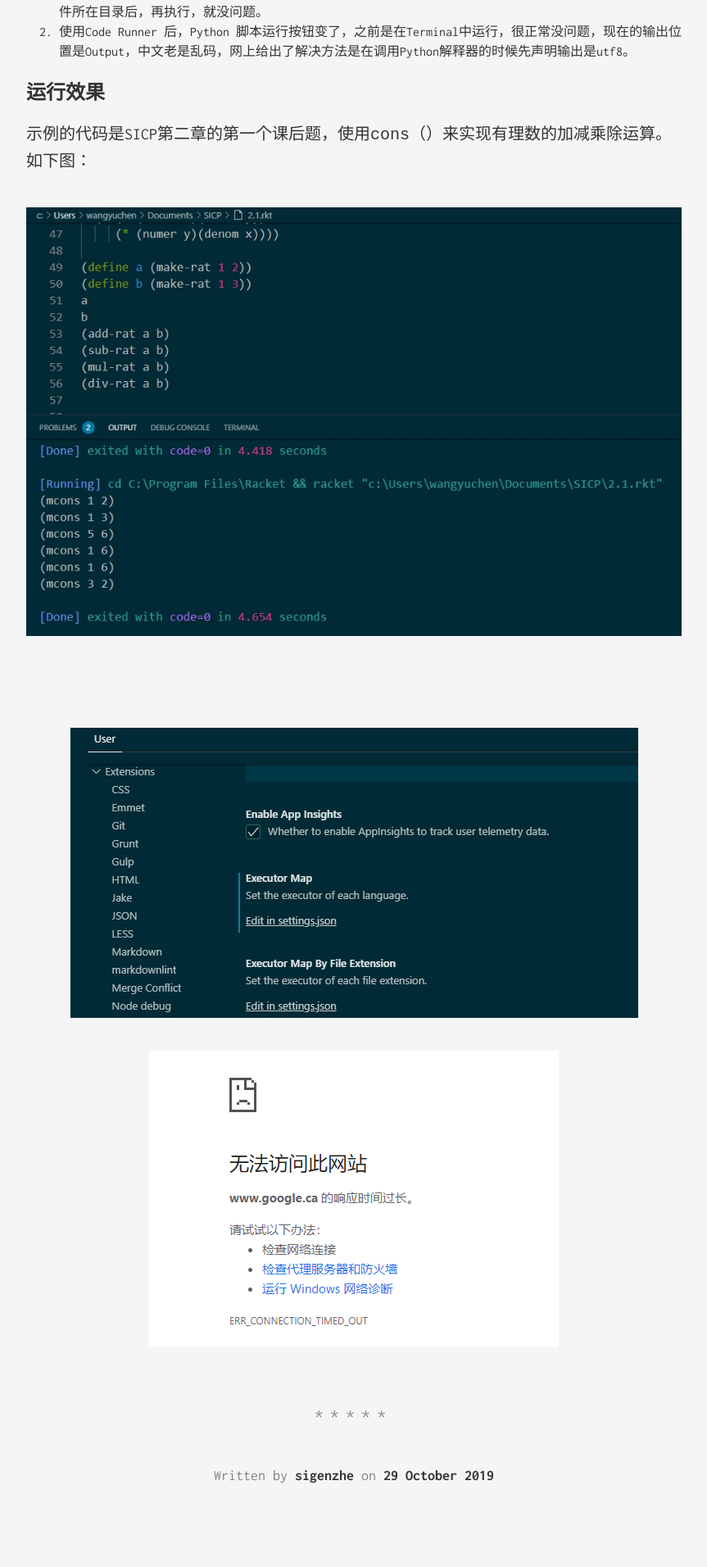
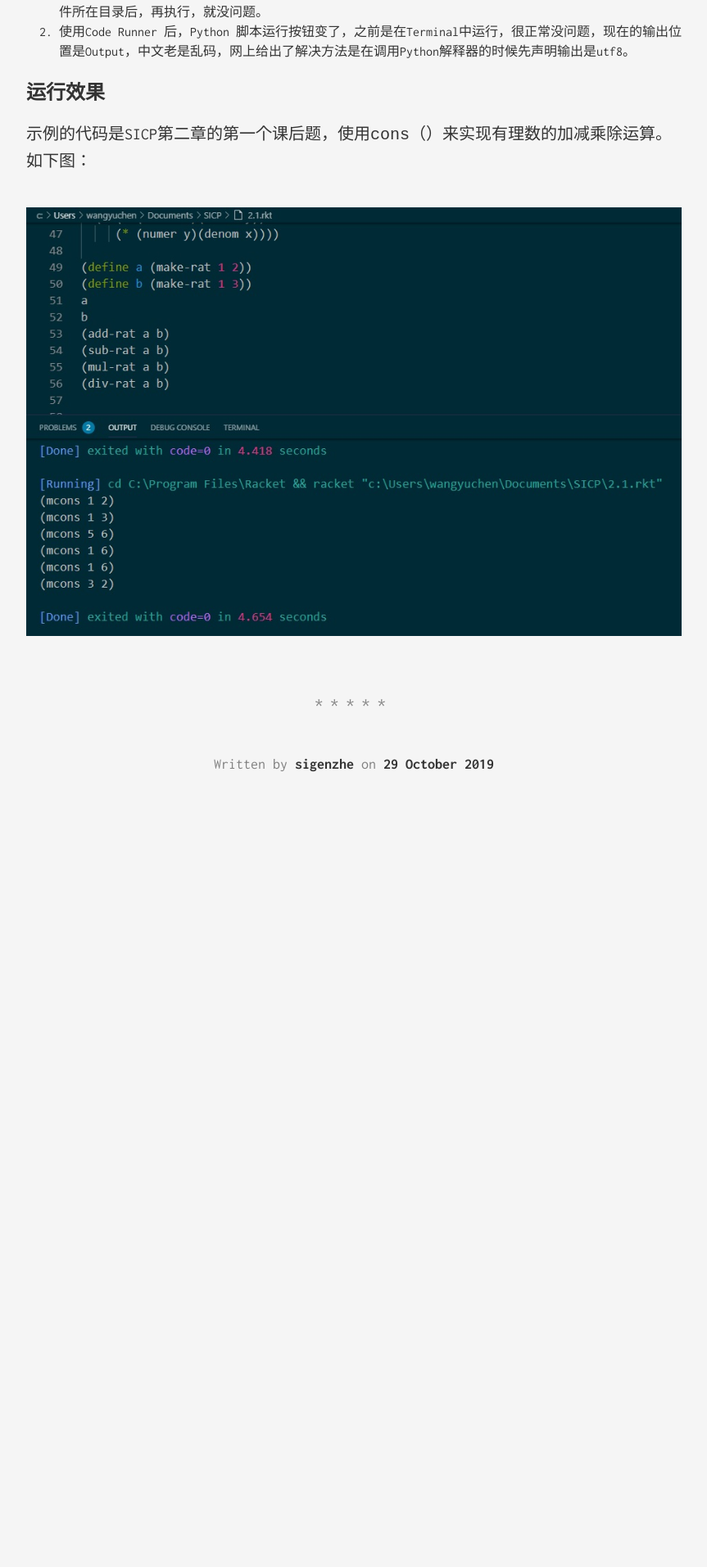
Before and after one commit to ladesiji/ladesiji.github.io, a Jekyll site: the page built from _posts/2019-10-29-在VSCode中运行Racket.md, in a window 1280 px wide. Shown: the part 1691-3603 px from the top of the page at 82% size, without its empty margins (208-1071 px from the left). Built offline with Jekyll 4.4.1, drawn with Linux system fonts in a browser that asks for light colours; after the commit the page ends 2735 px from its top, so only the background shows below that.

Commit message:
image bug

```diff
--- a/_posts/2019-10-29-在VSCode中运行Racket.md
+++ b/_posts/2019-10-29-在VSCode中运行Racket.md
@@ -38,5 +38,3 @@ categories: [tools]
 
 示例的代码是SICP第二章的第一个课后题，使用`cons（）`来实现有理数的加减乘除运算。如下图：
 ![Image text](/image/Code-Runner-2.jpg)
-![image](https://github.com/ladesiji/ladesiji.github.io/blob/master/image/Code-Runner-1.jpg)
-![test](https://github.com/ladesiji/ladesiji.github.io/blob/master/image/test.png)
```
